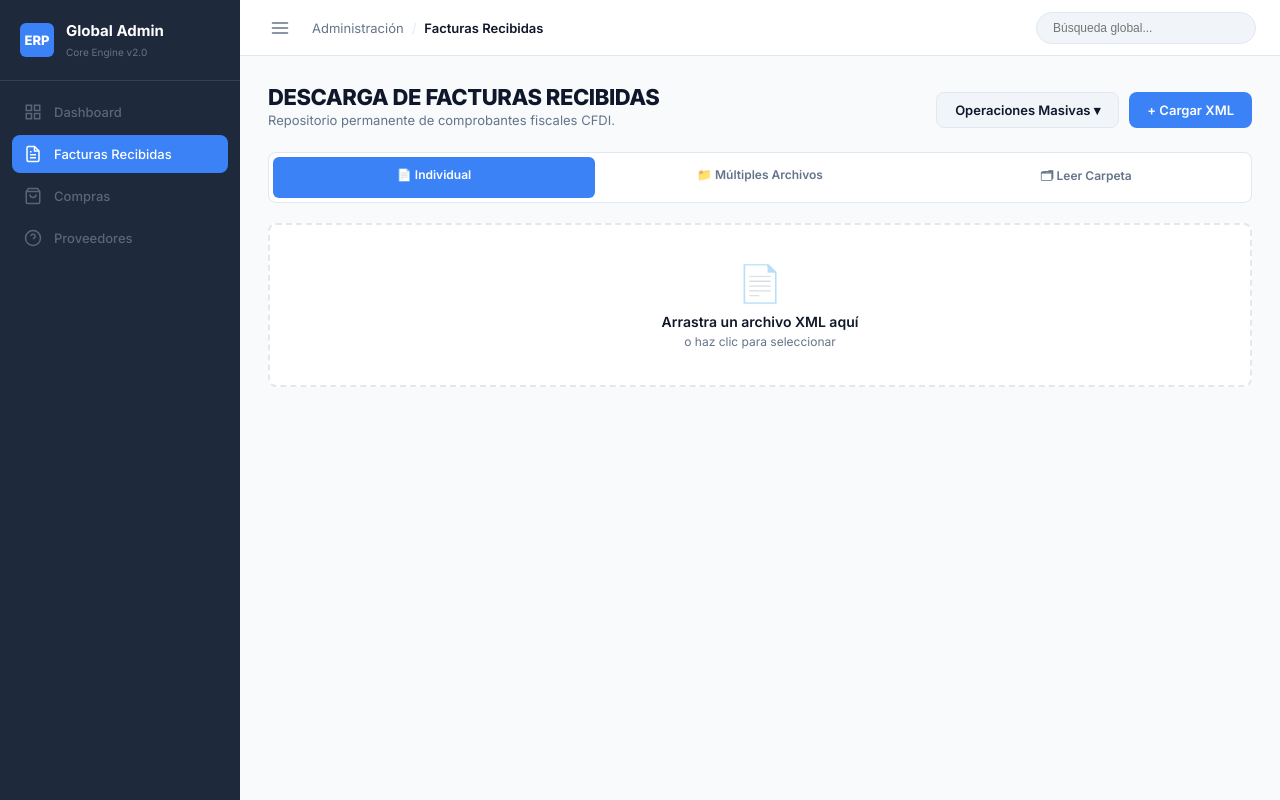
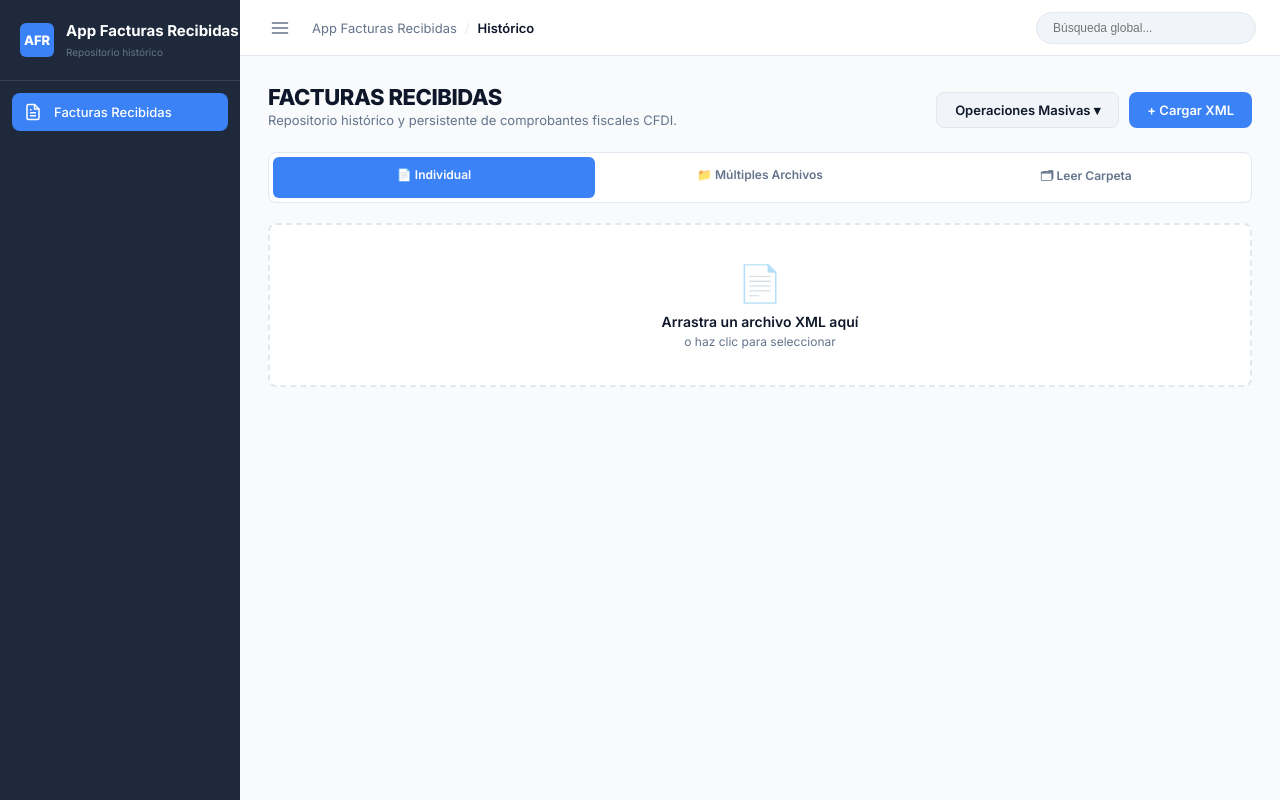
Before and after one commit to EduardoBJNT/Modulo-de-Facturas, a Flask app: page / in a window 1280 px wide. Run offline with Flask 3, Linux system fonts and the light colour scheme; data that the repository does not hold is empty.

Commit message:
Focus app on facturas recibidas

```diff
--- a/server.py
+++ b/server.py
@@ -1,7 +1,7 @@
 """
-Servidor Flask para CFDI PDF Generator — Versión con PERSISTENCIA (SQLite).
-Soporta: Individual, Múltiples archivos, y Lectura de carpeta.
-Mantiene los datos guardados en una base de datos local.
+Servidor Flask para App Facturas Recibidas.
+Persistencia histórica en SQLite.
+Soporta: individual, múltiples archivos y lectura de carpeta.
 """
 
 import os
@@ -243,6 +243,30 @@ def get_records():
 
     return jsonify({'rows': rows})
 
+@app.route('/api/facturas-recibidas')
+def api_facturas_recibidas():
+    return get_records()
+
+@app.route('/api/facturas-recibidas/<entry_id>')
+def api_factura_recibida(entry_id):
+    conn = get_db_connection()
+    conn.row_factory = sqlite3.Row
+    cursor = conn.cursor()
+    cursor.execute('SELECT * FROM cfdi_records WHERE id = ?', (entry_id,))
+    row = cursor.fetchone()
+    conn.close()
+
+    if not row:
+        return jsonify({'error': 'CFDI no encontrado'}), 404
+
+    data = dict(row)
+    data['errors'] = json.loads(data['errors'])
+    data['warnings'] = json.loads(data['warnings'])
+    data['valid'] = bool(data['valid'])
+    data.pop('xml_content', None)
+    data.pop('parsed_json', None)
+    return jsonify({'row': data})
+
 @app.route('/upload-single', methods=['POST'])
 def upload_single():
     if 'xml_file' not in request.files:
@@ -368,7 +392,7 @@ def clear_store():
 
 if __name__ == '__main__':
     print("\n" + "=" * 60)
-    print("   CFDI PDF Generator — PERSISTENTE")
+    print("   App Facturas Recibidas")
     print("   http://localhost:5050")
     print("=" * 60 + "\n")
     app.run(host='0.0.0.0', port=5050, debug=True)
--- a/templates/index.html
+++ b/templates/index.html
@@ -2,20 +2,17 @@
 <html lang="es">
 <head>
 <meta charset="UTF-8"><meta name="viewport" content="width=device-width,initial-scale=1.0">
-<title>ERP Global Admin | Facturas Recibidas</title>
+<title>App Facturas Recibidas</title>
 <link rel="stylesheet" href="/static/styles.css">
 </head>
 <body>
 <aside class="sidebar">
 <div class="sidebar-header">
-<div class="sidebar-logo">ERP</div>
-<div><span class="sidebar-brand">Global Admin</span><br><span class="sidebar-status">Core Engine v2.0</span></div>
+<div class="sidebar-logo">AFR</div>
+<div><span class="sidebar-brand">App Facturas Recibidas</span><br><span class="sidebar-status">Repositorio histórico</span></div>
 </div>
 <nav class="sidebar-nav">
-<div class="nav-item" style="opacity: 0.5; cursor: not-allowed;"><svg viewBox="0 0 24 24" fill="none" stroke="currentColor" stroke-width="2"><rect x="3" y="3" width="7" height="7"/><rect x="14" y="3" width="7" height="7"/><rect x="14" y="14" width="7" height="7"/><rect x="3" y="14" width="7" height="7"/></svg><span>Dashboard</span></div>
 <div class="nav-item active"><svg viewBox="0 0 24 24" fill="none" stroke="currentColor" stroke-width="2"><path d="M14 2H6a2 2 0 0 0-2 2v16a2 2 0 0 0 2 2h12a2 2 0 0 0 2-2V8Z"/><path d="M14 2v6h6"/><path d="M16 13H8"/><path d="M16 17H8"/><path d="M10 9H8"/></svg><span>Facturas Recibidas</span></div>
-<div class="nav-item" style="opacity: 0.5; cursor: not-allowed;"><svg viewBox="0 0 24 24" fill="none" stroke="currentColor" stroke-width="2"><path d="M6 2L3 6v14a2 2 0 0 0 2 2h14a2 2 0 0 0 2-2V6l-3-4Z"/><line x1="3" y1="6" x2="21" y2="6"/><path d="M16 10a4 4 0 0 1-8 0"/></svg><span>Compras</span></div>
-<div class="nav-item" style="opacity: 0.5; cursor: not-allowed;"><svg viewBox="0 0 24 24" fill="none" stroke="currentColor" stroke-width="2"><circle cx="12" cy="12" r="10"/><path d="M9.09 9a3 3 0 0 1 5.83 1c0 2-3 3-3 3"/><line x1="12" y1="17" x2="12.01" y2="17"/></svg><span>Proveedores</span></div>
 </nav>
 </aside>
 
@@ -25,7 +22,7 @@
 <button class="btn-toggle" onclick="toggleSidebar()" title="Alternar Menú">
 <svg viewBox="0 0 24 24" fill="none" stroke="currentColor" stroke-width="2" stroke-linecap="round" stroke-linejoin="round"><line x1="3" y1="12" x2="21" y2="12"></line><line x1="3" y1="6" x2="21" y2="6"></line><line x1="3" y1="18" x2="21" y2="18"></line></svg>
 </button>
-<div class="breadcrumb"><span class="root">Administración</span><span class="sep">/</span><span class="current">Facturas Recibidas</span></div>
+<div class="breadcrumb"><span class="root">App Facturas Recibidas</span><span class="sep">/</span><span class="current">Histórico</span></div>
 </div>
 <div class="search-global"><input type="text" placeholder="Búsqueda global..."></div>
 </header>
@@ -33,7 +30,7 @@
 <div class="content-view">
 <!-- HEADER -->
 <div class="view-header">
-<div><h1 class="view-title">DESCARGA DE FACTURAS RECIBIDAS</h1><p class="view-subtitle">Repositorio permanente de comprobantes fiscales CFDI.</p></div>
+<div><h1 class="view-title">FACTURAS RECIBIDAS</h1><p class="view-subtitle">Repositorio histórico y persistente de comprobantes fiscales CFDI.</p></div>
 <div class="header-actions">
 <div style="position:relative">
 <button class="btn btn-secondary" id="btnBulkMenu" onclick="document.getElementById('bulkMenu').classList.toggle('hidden')">Operaciones Masivas ▾</button>
@@ -109,7 +106,7 @@
 <div class="layout-split" id="mainArea" style="display:none">
 <div>
 <div class="data-card">
-<div class="table-toolbar"><span class="table-count" id="rowCount"></span><button class="btn btn-sm btn-secondary" onclick="clearAll()">🗑 Limpiar Base de Datos</button></div>
+<div class="table-toolbar"><span class="table-count" id="rowCount"></span></div>
 <div class="table-wrap">
 <table><thead><tr>
 <th data-col="emisor_nombre" class="sortable sorted">Emisor <span class="arr">↓</span></th>
```
Also changed, not shown: 3 other files.
